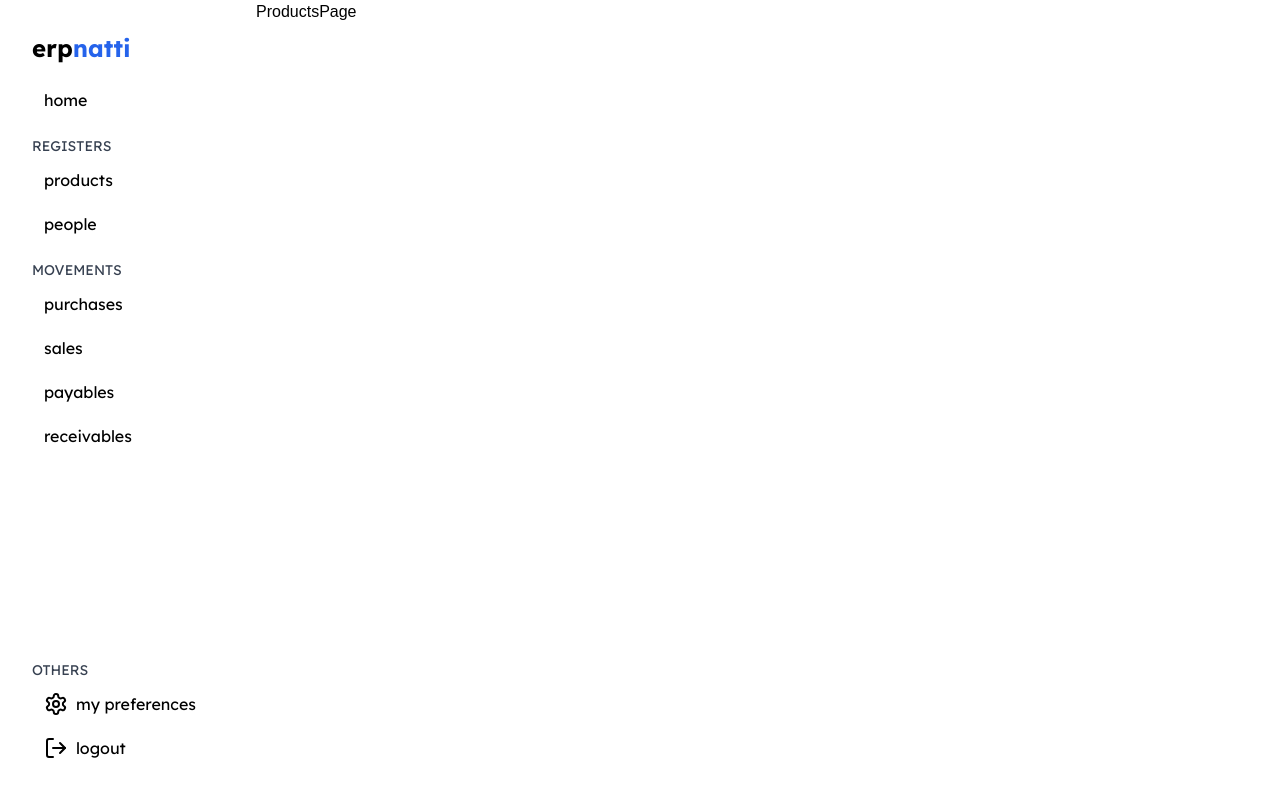
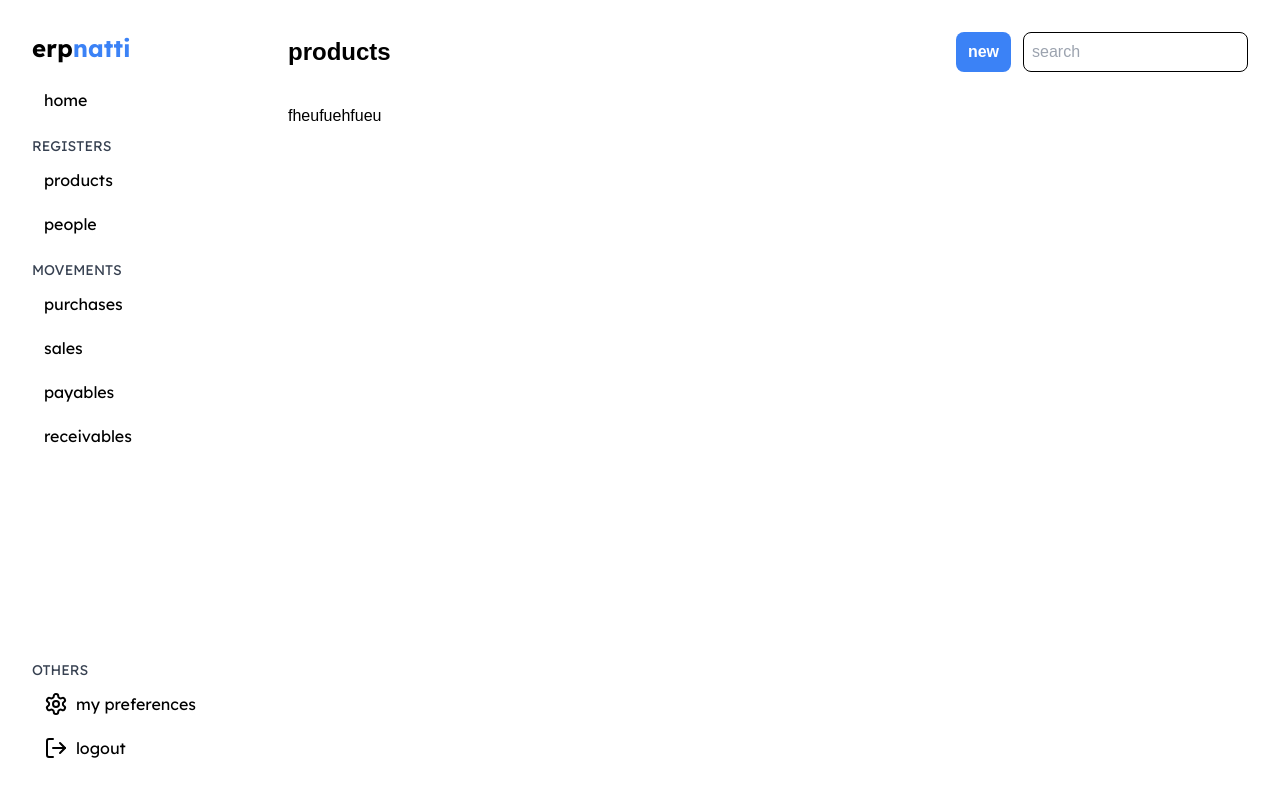
Before and after one commit to gabrielwbenatti/erpnatti-web, a Next.js app: page /products in a window 1280 px wide. Shown: the top 796 px of the page. Built offline with nearby package versions, Linux system fonts and the light colour scheme.

Commit message:
iniciando tela de produtos

```diff
--- a/app/(dashboard)/products/page.tsx
+++ b/app/(dashboard)/products/page.tsx
@@ -1,5 +1,22 @@
+import NattiButton from "@/components/shared/NattiButton";
+import Link from "next/link";
+
 function ProductsPage() {
-  return <div>ProductsPage</div>;
+  return (
+    <div className="flex flex-col gap-8 px-8 pt-8">
+      <div className="flex items-center justify-between">
+        <h1 className="text-2xl font-bold">products</h1>
+        <div className="flex gap-3">
+          <NattiButton label="new" />
+          <input
+            placeholder="search"
+            className="rounded-lg border border-black px-2 focus:outline-none"
+          />
+        </div>
+      </div>
+      <div>fheufuehfueu</div>
+    </div>
+  );
 }
 
 export default ProductsPage;
--- /dev/null
+++ b/components/shared/NattiButton.tsx
@@ -0,0 +1,21 @@
+import React from "react";
+
+type NattiButtonProps = {
+  label: string;
+  icon?: React.ReactNode;
+  onClick?: VoidFunction;
+};
+
+const NattiButton = ({ label, icon, onClick }: NattiButtonProps) => {
+  return (
+    <button
+      onClick={onClick}
+      className="bg-primary-500 hover:bg-primary-600 flex items-center gap-2 rounded-lg px-3 py-2 font-bold text-white"
+    >
+      {icon && <span>{icon}</span>}
+      {label}
+    </button>
+  );
+};
+
+export default NattiButton;
--- a/components/shared/erpnatti-logo.tsx
+++ b/components/shared/NattiLogo.tsx
@@ -1,10 +1,10 @@
-function ErpNattiLogo() {
+function NattiLogo() {
   return (
     <div className="flex select-none text-2xl font-bold">
       <span className="text-black">erp</span>
-      <span className="text-primary-600">natti</span>
+      <span className="text-primary-500">natti</span>
     </div>
   );
 }
 
-export default ErpNattiLogo;
+export default NattiLogo;
--- a/components/sidebar/Sidebar.tsx
+++ b/components/sidebar/Sidebar.tsx
@@ -1,5 +1,5 @@
 import Link from "next/link";
-import ErpNattiLogo from "../shared/erpnatti-logo";
+import NattiLogo from "../shared/NattiLogo";
 import React from "react";
 import { LogOut, Settings } from "lucide-react";
 import SidebarGroup, { MenuItem } from "./SidebarGroup";
@@ -26,7 +26,7 @@ export default function Sidebar() {
       <div className="font-lexend flex h-screen w-full flex-col justify-between p-8">
         <div className="flex flex-col gap-4">
           {/* Logotipo */}
-          <ErpNattiLogo />
+          <NattiLogo />
 
           {/* Home */}
           <SidebarItem label="home" href="/" />
--- a/components/ui/collapsible.tsx
+++ /dev/null
@@ -1,11 +0,0 @@
-"use client"
-
-import * as CollapsiblePrimitive from "@radix-ui/react-collapsible"
-
-const Collapsible = CollapsiblePrimitive.Root
-
-const CollapsibleTrigger = CollapsiblePrimitive.CollapsibleTrigger
-
-const CollapsibleContent = CollapsiblePrimitive.CollapsibleContent
-
-export { Collapsible, CollapsibleTrigger, CollapsibleContent }
```
